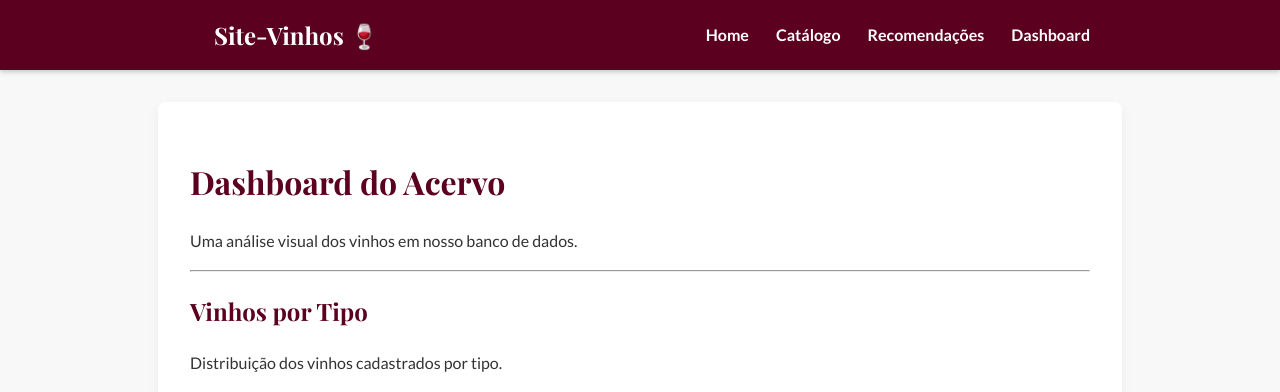
After one commit to johann0301/Site-Vinhos, a Flask app: page /dashboard in a window 1280 px wide. The commit adds this page. Shown: the top 392 px of the page. Run offline with Flask 3, Linux system fonts and the light colour scheme; data that the repository does not hold is empty.

Commit message:
adicionando gráfico de pizza da quantidade e categoria dos vinhos do acervo

```diff
--- a/app.py
+++ b/app.py
@@ -1,6 +1,7 @@
 import json
 from flask import Flask, render_template, request , jsonify
 from flask_sqlalchemy import SQLAlchemy
+from sqlalchemy import func
 
 # --- Configuração do Aplicativo ---
 app = Flask(__name__)
@@ -185,6 +186,52 @@ def api_recomendar():
     return jsonify(results_list)
 
 
+
+# --- Rota da API para o Dashboard ---
+
+@app.route('/api/dashboard-data')
+def api_dashboard_data():
+    """
+    Rota da API que agrega dados do banco para os gráficos.
+    """
+
+    # 1. Gráfico de Tipos de Vinho (Pizza/Rosca)
+    # Esta query agrupa os vinhos por 'type' e conta quantos existem em cada grupo.
+    try:
+        dados_tipos = db.session.query(
+            Vinho.type,                             # O que queremos agrupar (ex: "Tinto")
+            func.count(Vinho.id).label('count')     # Como queremos agregar (contar os IDs)
+        ).group_by(
+            Vinho.type                              # O comando de agrupamento
+        ).all()                                     # Executa a query
+
+        # Converte o resultado (ex: [('Tinto', 120), ('Branco', 85)])
+        # em um formato amigável para o Chart.js
+        chart_data_tipos = {
+            'labels': [row[0] for row in dados_tipos if row[0]], # Pega os nomes (Tinto, Branco...)
+            'data': [row[1] for row in dados_tipos if row[0]]    # Pega as contagens (120, 85...)
+        }
+
+        # 2. Gráfico de Notas por País (Barras) - (Vamos adicionar em breve)
+        # ...
+
+        # Por enquanto, retornamos apenas os dados do primeiro gráfico
+        return jsonify({
+            'graficoTipos': chart_data_tipos
+        })
+
+    except Exception as e:
+        # Em caso de erro no banco
+        print(f"Erro ao gerar dados do dashboard: {e}")
+        return jsonify({"error": "Falha ao processar dados"}), 500
+
+
+@app.route('/dashboard')
+def dashboard():
+    """Página do Dashboard - Mostra os gráficos"""
+    return render_template('dashboard.html')
+
+
 # --- Executa o Aplicativo ---
 if __name__ == '__main__':
     app.run(debug=True)
--- a/static/js/app.js
+++ b/static/js/app.js
@@ -1,65 +1,41 @@
 // Espera o HTML todo carregar antes de rodar o JS
 document.addEventListener('DOMContentLoaded', () => {
 
-    // 1. Encontra o formulário e o contêiner de resultados na página
-    // (Vamos adicionar esses IDs no HTML na Etapa 3)
+    // --- LÓGICA DO FORMULÁRIO DE RECOMENDAÇÃO ---
     const form = document.getElementById('form-recomendacao');
     const container = document.getElementById('container-resultados');
 
-    // 2. Se não encontrar o formulário nesta página, não faz nada.
-    // Isso evita erros em outras páginas (como /catalog)
-    if (!form) {
-        return;
-    }
+    // Só executa o código do formulário se ele estiver na página
+    if (form && container) {
 
-    // 3. Adiciona um "ouvinte" para o evento de 'submit' (clique no botão)
         form.addEventListener('submit', (event) => {
-        // 4. IMPEDE o comportamento padrão do formulário (recarregar a página)
             event.preventDefault();
-
-        // 5. Pega os dados do formulário e cria os parâmetros da URL
             const formData = new FormData(form);
             const params = new URLSearchParams(formData);
-
-        // 6. Mostra um feedback de "Carregando..."
             container.innerHTML = '<p>Buscando os melhores vinhos para você...</p>';
 
-        // 7. A MÁGICA: Chama a API que criamos no Flask
             fetch(`/api/recomendar?${params.toString()}`)
-            .then(response => response.json()) // Converte a resposta em JSON
+                .then(response => response.json())
                 .then(vinhos => {
-                // 8. Envia os dados JSON para a função que constrói o HTML
                     renderizarVinhos(vinhos);
                 })
                 .catch(error => {
-                // 9. Em caso de erro
                     console.error('Erro ao buscar vinhos:', error);
                     container.innerHTML = '<p>Erro ao buscar recomendações. Tente novamente.</p>';
                 });
         });
 
-    // 10. Função que constrói o HTML dos cards
         function renderizarVinhos(vinhos) {
-        // Limpa a mensagem de "Carregando..."
             container.innerHTML = '';
-
-        // 11. Verifica se a API retornou algum vinho
             if (vinhos.length === 0) {
                 container.innerHTML = '<p>Nenhum vinho encontrado com esses critérios. Tente uma busca mais ampla.</p>';
                 return;
             }
-
-        // 12. Adiciona um título aos resultados
             container.innerHTML = `<p>Encontramos ${vinhos.length} vinhos para você:</p>`;
-
-        // 13. Cria o grid (o mesmo do /catalog)
             const grid = document.createElement('div');
             grid.className = 'catalogo-grid';
 
-        // 14. Loop: Para cada vinho no JSON, cria um card HTML
             vinhos.forEach(vinho => {
-            // Usamos "template literals" (crases ``) para construir o HTML
-            // Esta é a "tradução" do seu _vinho_card.html para JavaScript
                 const cardHTML = `
                     <div class="vinho-card">
                         <div class="card-header">
@@ -81,12 +57,67 @@ document.addEventListener('DOMContentLoaded', () => {
                         </div>
                     </div>
                 `;
-            // Adiciona o novo card ao grid
                 grid.innerHTML += cardHTML;
             });
-
-        // 15. Adiciona o grid completo ao contêiner
             container.appendChild(grid);
         }
+    } // Fim da lógica do formulário
 
+
+    // --- CÓDIGO DO DASHBOARD ---
+
+    const ctx = document.getElementById('graficoTipos');
+
+    if (ctx) {
+        fetch('/api/dashboard-data')
+            .then(response => response.json())
+            .then(data => {
+
+                console.log(data);
+                const dadosDoGrafico = data.graficoTipos;
+
+                // --- A CORREÇÃO ESTÁ AQUI ---
+                // Antes de criar um novo gráfico, verificamos se já existe um.
+                // Isso corrige o erro "Canvas is already in use".
+                const existingChart = Chart.getChart(ctx);
+                if (existingChart) {
+                    existingChart.destroy();
+                }
+                // --- FIM DA CORREÇÃO ---
+
+                // Cria o gráfico
+                new Chart(ctx, {
+                    type: 'doughnut',
+                    data: {
+                        labels: dadosDoGrafico.labels,
+                        datasets: [{
+                            label: 'Qtd. de Vinhos',
+                            data: dadosDoGrafico.data,
+                            backgroundColor: [
+                                '#5C001F',
+                                '#E0B4B4',
+                                '#F8F0E3',
+                                '#8A9A5B',
+                                '#D4AF37'
+                            ],
+                            hoverOffset: 4
+                        }]
+                    },
+                    options: {
+                        responsive: true,
+                        plugins: {
+                            legend: {
+                                position: 'top',
+                            }
+                        }
+                    }
                 });
+            })
+            .catch(error => {
+                // Agora o log de erro será mais específico
+                console.error('Erro ao processar o gráfico:', error);
+                ctx.parentElement.innerHTML = '<p>Erro ao carregar o gráfico.</p>';
+            });
+    } // Fim da lógica do dashboard
+
+}); // Fim do DOMContentLoaded
--- a/templates/base.html
+++ b/templates/base.html
@@ -19,6 +19,7 @@
                 <a href="{{ url_for('index') }}">Home</a>
                 <a href="{{ url_for('catalog') }}">Catálogo</a>
                 <a href="{{ url_for('recommend') }}">Recomendações</a>
+                <a href="{{ url_for('dashboard') }}">Dashboard</a>
             </div>
         </div>
     </nav>
@@ -28,6 +29,9 @@
     </div>
 
     <script src="{{ url_for('static', filename='js/app.js') }}" defer></script>
+    <script src="https://cdn.jsdelivr.net/npm/chart.js"></script>
+
+    <script src="{{ url_for('static', filename='js/app.js') }}" defer></script>
 
 </body>
 </html>
--- /dev/null
+++ b/templates/dashboard.html
@@ -0,0 +1,16 @@
+{% extends 'base.html' %}
+
+{% block content %}
+    <h1>Dashboard do Acervo</h1>
+    <p>Uma análise visual dos vinhos em nosso banco de dados.</p>
+
+    <hr>
+
+    <h2>Vinhos por Tipo</h2>
+    <p>Distribuição dos vinhos cadastrados por tipo.</p>
+
+    <div classclass="chart-container" style="max-width: 500px; margin: auto;">
+        <canvas id="graficoTipos"></canvas>
+    </div>
+
+{% endblock %}
```
Lines whose indentation alone changed are shown as unchanged.
